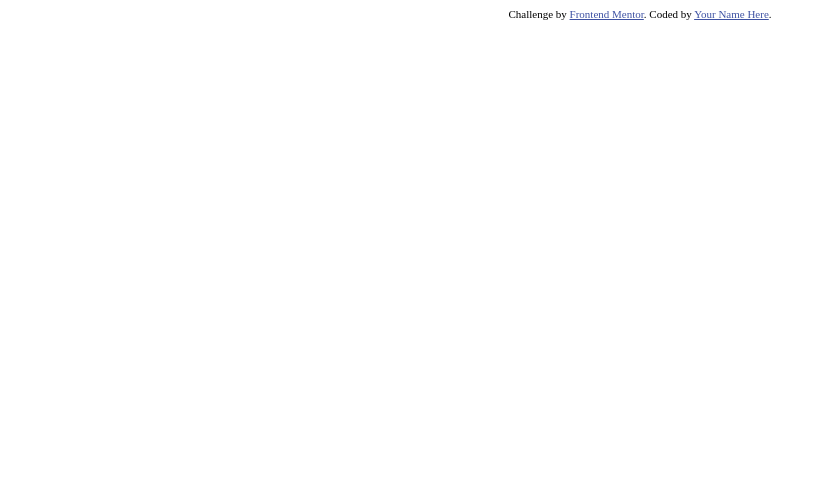
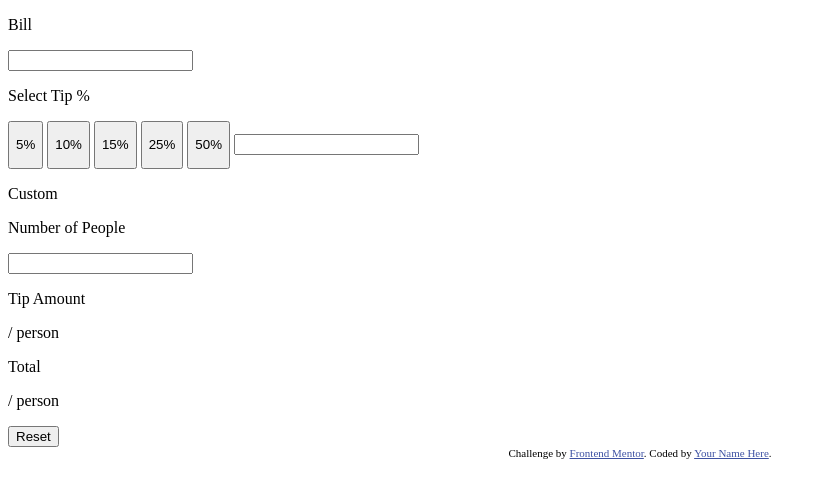
Before and after one commit to Dev-Y0U/tip-calculator-app-main, a plain HTML site: page index.html in a window 1280 px wide. Shown: the whole page, without its empty margins (0-826 px from the left). Drawn offline with Linux system fonts and the light colour scheme.

Commit message:
complete the sructure

```diff
--- a/index.html
+++ b/index.html
@@ -26,6 +26,42 @@
 		</style>
 	</head>
 	<body>
+		<div class="container">
+			<div class="sec">
+				<p class="right_titles titles">Bill</p>
+				<input type="number" />
+        <p class="right_titles titles">Select Tip %</p>
+				<div class="tips">
+          <button type="button"><p>5%</p></button>
+					<button type="button"><p>10%</p></button>
+					<button type="button"><p>15%</p></button>
+					<button type="button"><p>25%</p></button>
+					<button type="button"> <p>50%</p></button>
+          <input type="number" name="" id="" ><p>Custom</p>
+				</div>
+        <p class="right_titles"> Number of People</p>
+        <input type="number" />
+			</div>
+
+      <div class="right">
+        <div class="right_view">
+          <div class="tip_text">
+            <p>Tip Amount</p>
+            <p>/ person</p>
+          </div>
+          <div class="tip_value"></div>
+        </div>
+        <div class="right_view">
+          <div class="tip_text">
+            <p>Total</p>
+            <p>/ person</p>
+          </div>
+          <div class="tip_value"></div>
+        </div>
+        <button id="reset">Reset</button>
+      </div>
+		</div>
+
 		<div class="attribution">
 			Challenge by
 			<a href="https://www.frontendmentor.io?ref=challenge" target="_blank"
```
